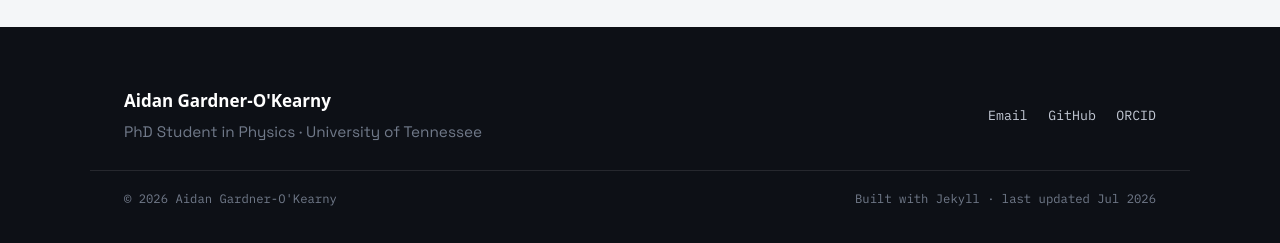
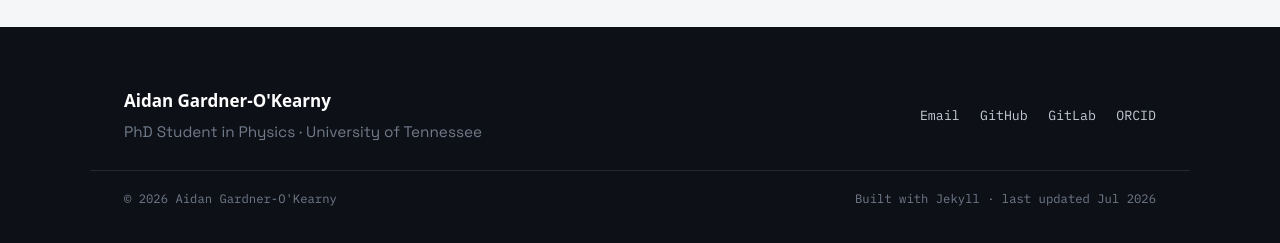
Before and after one commit to aidangardnerokearny/aidangardnerokearny.github.io, a Jekyll site: the page built from index.html, in a window 1280 px wide and 900 px high, scrolled down 1972 px. Shown: the part 654-897 px from the top of the window. Built offline with Jekyll 4.4.1, drawn with Linux system fonts in a browser that asks for light colours.

Commit message:
Changing footer

```diff
--- a/_includes/footer.html
+++ b/_includes/footer.html
@@ -8,6 +8,7 @@
     <nav class="footer__links" aria-label="Profiles">
       {%- if site.email and site.email != "" -%}<a href="mailto:{{ site.email }}">Email</a>{%- endif -%}
       {%- if site.github and site.github != "" -%}<a href="https://github.com/{{ site.github }}">GitHub</a>{%- endif -%}
+      {%- if site.gitlab and site.gitlab != "" -%}<a href="{{ site.gitlab }}">GitLab</a>{%- endif -%}
       {%- if site.scholar and site.scholar != "" -%}<a href="{{ site.scholar }}">Scholar</a>{%- endif -%}
       {%- if site.inspire and site.inspire != "" -%}<a href="{{ site.inspire }}">INSPIRE</a>{%- endif -%}
       {%- if site.orcid and site.orcid != "" -%}<a href="https://orcid.org/{{ site.orcid }}">ORCID</a>{%- endif -%}
```
